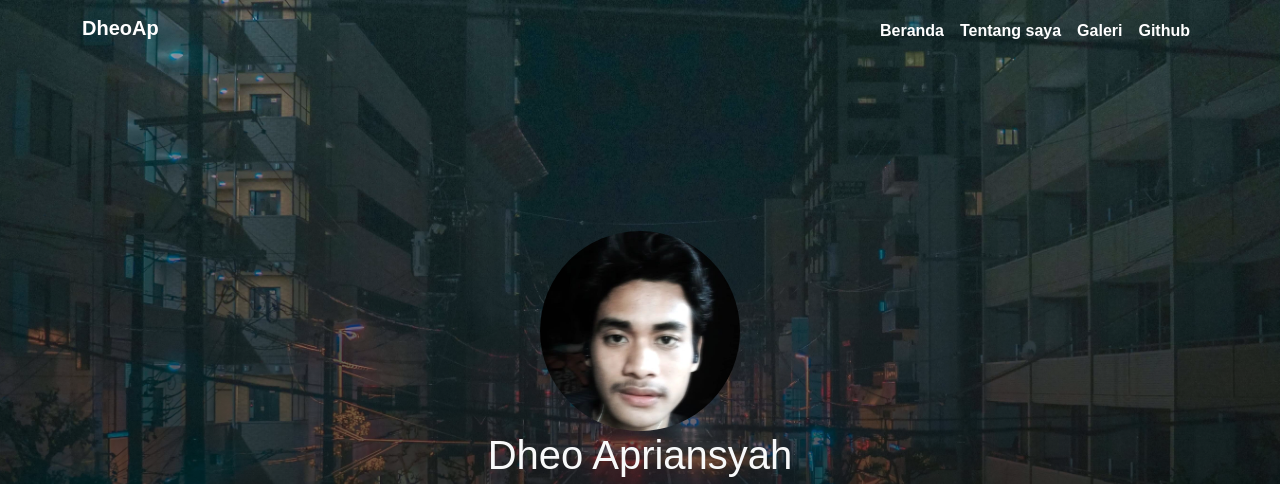
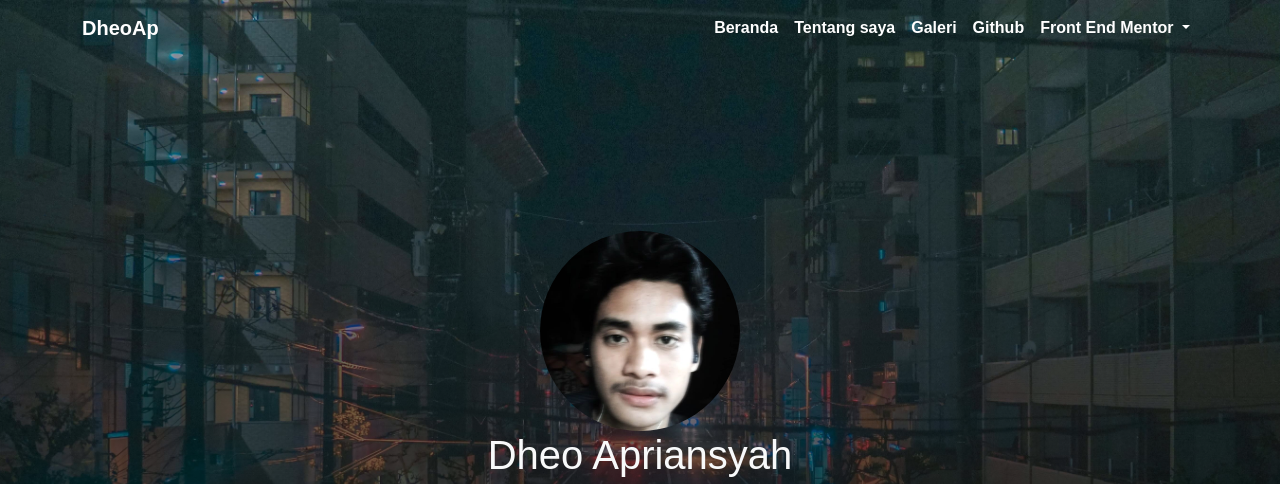
Before and after one commit to DheoAp/dheoapriansyah, a plain HTML site: page index.html in a window 1280 px wide. Shown: the top 484 px of the page. Drawn offline with nearby package versions, Linux system fonts and the light colour scheme; a web font is replaced by a local one.

Commit message:
update navbar

```diff
--- a/index.html
+++ b/index.html
@@ -32,18 +32,18 @@
             <a class="nav-link hover-line" href="#">Tentang saya</a>
             <a class="nav-link hover-line" href="#">Galeri</a>
             <a class="nav-link hover-line" href="#">Github</a>
-            <!-- <li class="nav-item dropdown">
+            <li class="nav-item dropdown">
               <a class="nav-link dropdown-toggle" href="#" id="navbarDropdown" role="button" data-bs-toggle="dropdown" aria-expanded="false">
-                Portofolio
+                Front End Mentor
               </a>
               <ul class="dropdown-menu bg-transparent border-0" aria-labelledby="navbarDropdown">
-                <li class="text-header-dropdown">Ke Github Saya <i class="bi bi-box-arrow-up-right"></i></li>
-                <li><a class="dropdown-item" href="#">Css 3</a></li>
+                <!-- <li class="text-header-dropdown">Ke Github Saya <i class="bi bi-box-arrow-up-right"></i></li> -->
+                <li><a class="dropdown-item" href="fylo-landing-page-with-two-column-layout-master/index.html">fylo-landing-page</a></li>
                 <li><a class="dropdown-item" href="#">Web Html dan Css</a></li>
                 <li><a class="dropdown-item" href="#">Bootstrap 5</a></li>
                 <li><a class="dropdown-item" href="#">Javascript</a></li>
               </ul>
-            </li> -->
+            </li>
         </div>
       </div>
     </nav>
```
